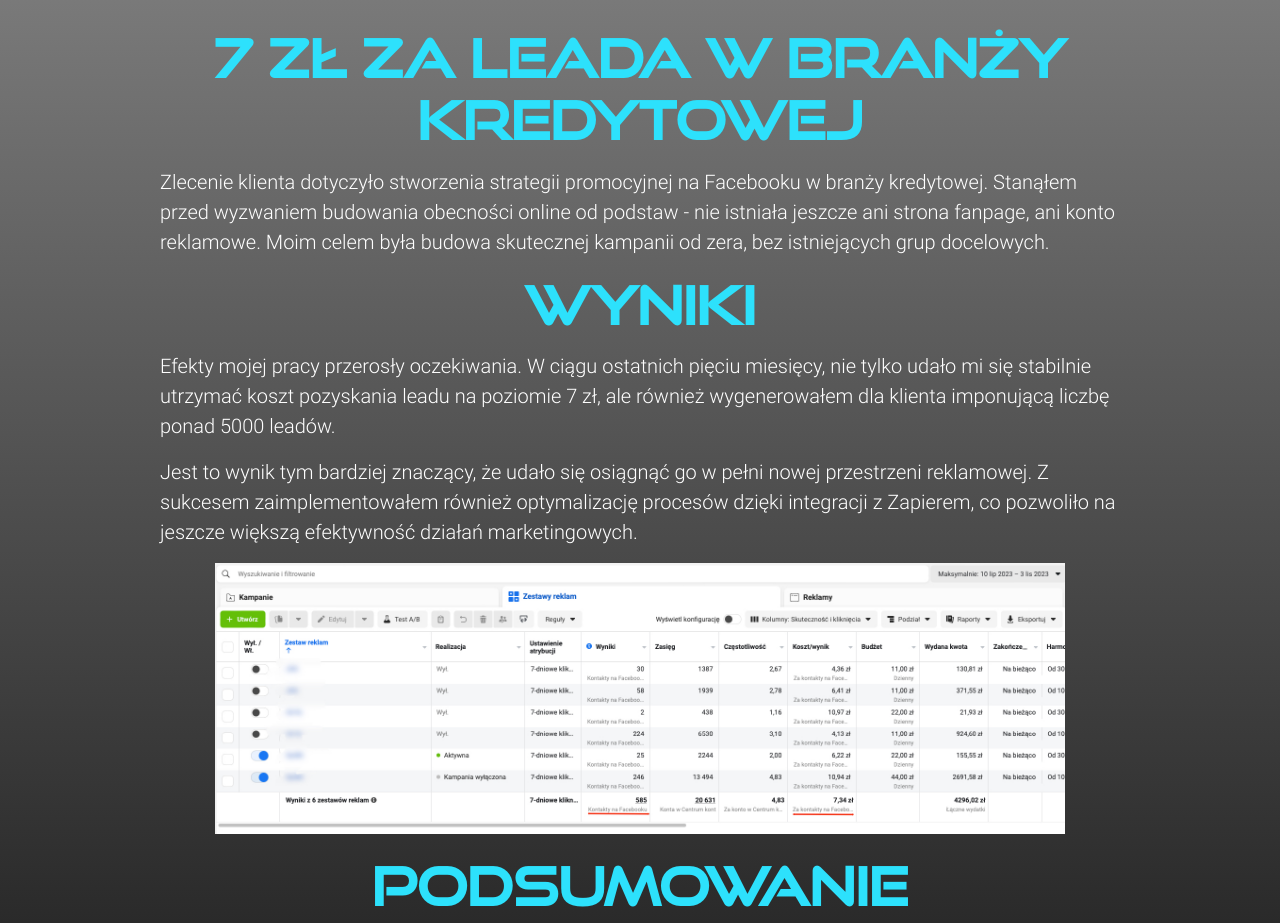
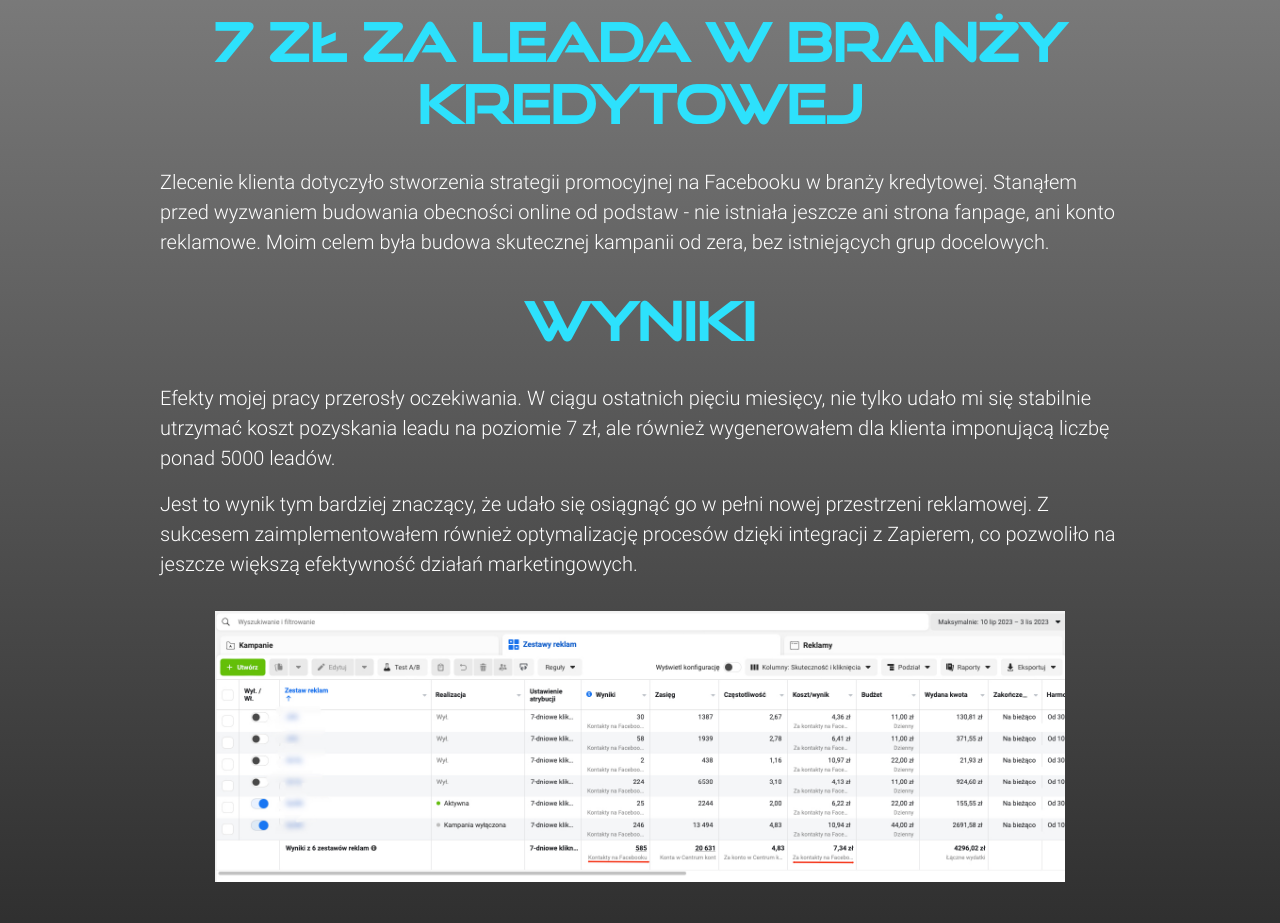
Before and after one commit to MateuszKuruc/marketing-portfolio, a Next.js app in the folder marketing-portfolio/: page /portfolio/1 in a window 1280 px wide. Shown: the part 160-1083 px from the top of the page. Built offline with nearby package versions, Linux system fonts and the light colour scheme.

Commit message:
fix styling for case study page

```diff
--- a/marketing-portfolio/src/app/portfolio/[projectId]/page.tsx
+++ b/marketing-portfolio/src/app/portfolio/[projectId]/page.tsx
@@ -16,19 +16,19 @@ const Project = ({ params }: Params) => {
       {CLIENT_DATA.map((client) =>
         client.id.toString() === id ? (
           <div className="padding-container flex flex-col items-center">
-            <h1 className="font-header text-blue-50 bold-40 lg:bold-52 my-4 text-center">
+            <h1 className="font-header text-blue-50 bold-40 lg:bold-52 text-center">
               {client.title}
             </h1>
-            <p className="font-standard text-white regular-20">
+            <p className="font-standard text-white regular-20 py-8">
               {client.shortDescription}
             </p>
-            <h2 className="font-header text-blue-50 bold-40 lg:bold-52 my-4">
+            <h2 className="font-header text-blue-50 bold-40 lg:bold-52">
               Wyniki
             </h2>
-            <p className="font-standard text-white regular-20 mb-4">
+            <p className="font-standard text-white regular-20 pt-8 pb-4">
               {client.results_p1}
             </p>
-            <p className="font-standard text-white regular-20 mb-4">
+            <p className="font-standard text-white regular-20 mb-8">
               {client.results_p2}
             </p>
             <div>
@@ -36,13 +36,13 @@ const Project = ({ params }: Params) => {
                 <Image src={client.img} width={850} height={350} alt="wyniki" />
               )}
             </div>
-            <h2 className="font-header text-blue-50 bold-40 lg:bold-52 my-5">
+            <h2 className="font-header text-blue-50 bold-40 lg:bold-52 py-8">
               Podsumowanie
             </h2>
             <p className="font-standard text-white regular-20 mb-4">
               {client.summary_p1}
             </p>
-            <p className="font-standard text-white regular-20 mb-4">
+            <p className="font-standard text-white regular-20 mb-8">
               {client.summary_p2}
             </p>
           </div>
```
